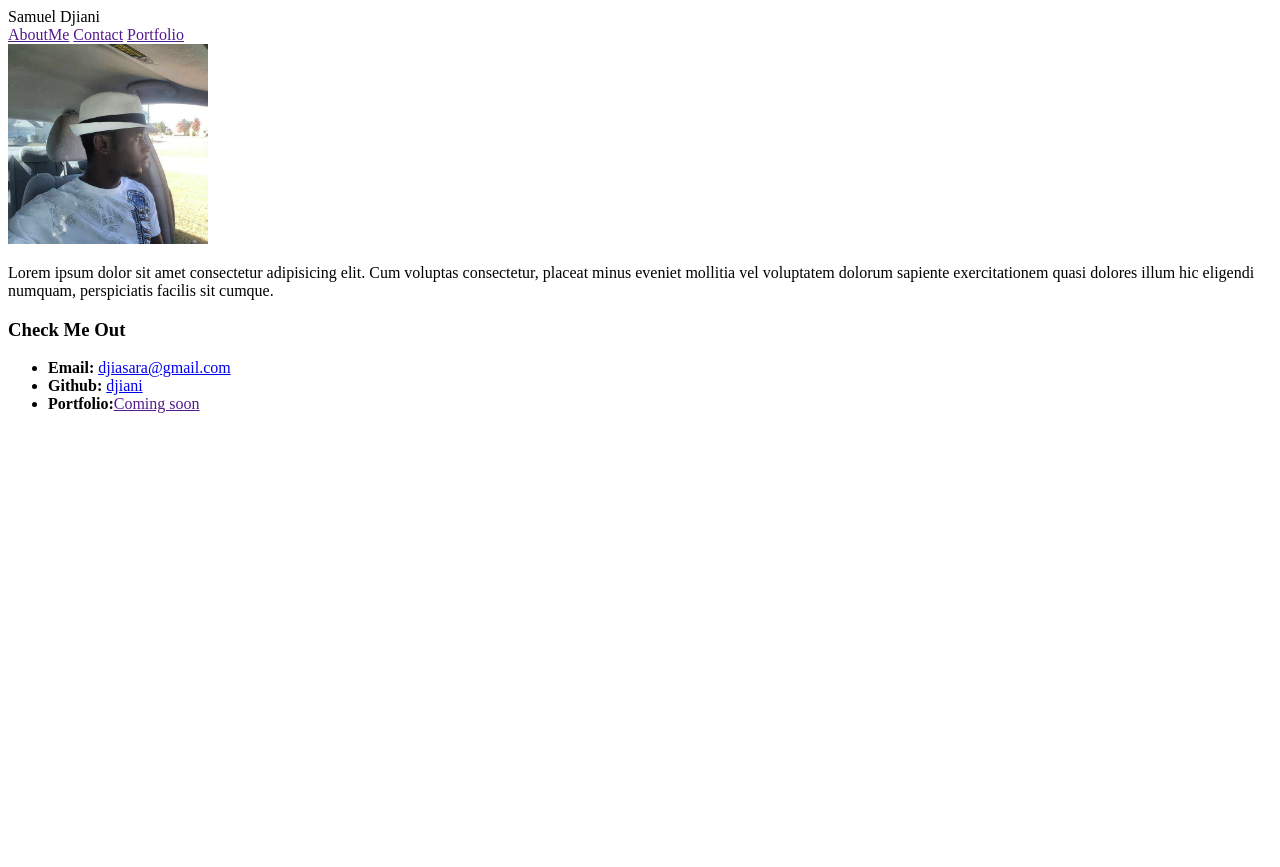
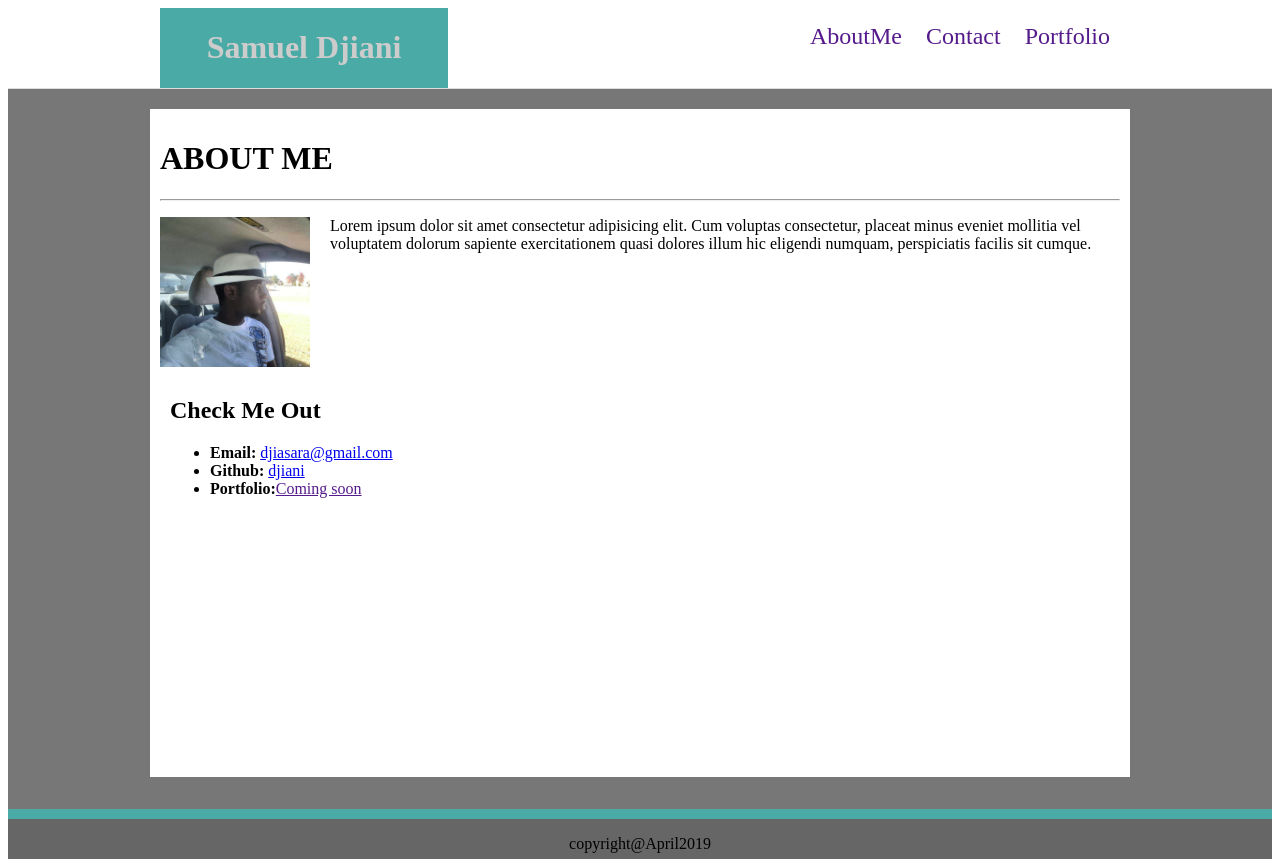
Before and after one commit to djiani/Basic-Portfolio, a plain HTML site: page index.html in a window 1280 px wide. Before the commit the page ends 800 px from the top, so only its background shows below. Drawn offline with Linux system fonts and the light colour scheme.

Commit message:
styling index file

```diff
--- a/assets/css/style.css
+++ b/assets/css/style.css
@@ -0,0 +1,77 @@
+body{
+    box-sizing: border-box;
+
+}
+header{
+    height: 10vh;
+    background-color: #ffffff;
+    color: #cccccc;
+}
+
+.brand{
+    height: 100%;
+    width: 30%;
+    float: left;
+    background-color:#4aaaa5;
+    text-align: center;
+    vertical-align: middle;
+
+}
+.brand h1{
+    margin-bottom: -10px;
+}
+
+nav{
+    float: right;
+    margin-top: 15px;
+}
+
+nav a{
+    padding: 10px;
+    text-decoration: none;
+    font-size: 1.5em;
+
+}
+
+
+.main{
+    background-color: #777777;
+    border-top: 1px solid #dddddd;
+    height: 90vh;
+    margin: 0px auto;
+}
+
+header, .container{
+    width: 960px;
+    margin: 0 auto;
+}
+
+.container{
+    background-color: #ffffff;
+    height: 90%;
+    margin-top: 20px;
+    padding: 10px;
+    overflow:auto;
+}
+
+.bio_image{
+    float: left;
+    padding-right: 20px;
+}
+
+.bio_checkMeOut{
+    clear: left;
+    padding: 10px;
+}
+
+
+footer{
+    background-color: #666666;
+    height: 40px;
+    text-align: center;
+    bottom: 0px;
+    border-top: 10px solid #4aaaa5;
+
+
+
+}
--- a/index.html
+++ b/index.html
@@ -2,20 +2,26 @@
 <html>
 
 <head>
+    <meta charset="UTF-8">
     <title>AboutMe</title>
+    <link rel="stylesheet" type="text/css" href="assets/css/style.css">
 </head>
 
 <body>
-        <div>
-            <div>Samuel Djiani</div>
+    <header>
+        <div class='brand'><h1>Samuel Djiani</h1> </div>
         <nav>
             <a href="">AboutMe</a>
             <a href="">Contact</a>
             <a href="">Portfolio</a>
         </nav>
-        </div>
-        <div>
-            <img src="assets/images/sam.jpg" alt="samuel pictures" height="200px" width="200px" />
+    </header>
+    <div class="main">
+        <div class="container">
+            <h1>ABOUT ME</h1>
+            <hr>
+            <div class="bio-des">
+                <img src="assets/images/sam.jpg" alt="samuel pictures" height="150px" width="150px" class="bio_image"/>
                 <p>Lorem ipsum dolor sit amet consectetur adipisicing elit.
                     Cum voluptas consectetur, placeat minus eveniet mollitia vel voluptatem dolorum
                     sapiente exercitationem quasi dolores illum hic eligendi numquam,
@@ -23,17 +29,19 @@
                 </p>
 
             </div>
-        <div>
-            <h3>
-                Check Me Out
-            </h3>
+            <div class="bio_checkMeOut">
+                <h2>Check Me Out</h2>
                 <ul>
                     <li><strong>Email:</strong> <a href="mailto:djiasara@gmail.com">djiasara@gmail.com</a></li>
                     <li><strong>Github:</strong> <a href="https://github.com/djiani">djiani</a></li>
                     <li><strong>Portfolio:</strong><a href="">Coming soon</a> </li>
                 </ul>
             </div>
-
+        </div>
+    </div>
+    <footer>
+        <p>copyright@April2019</p>
+    </footer>
 
 
 </body>
```
Lines whose indentation alone changed are shown as unchanged.
